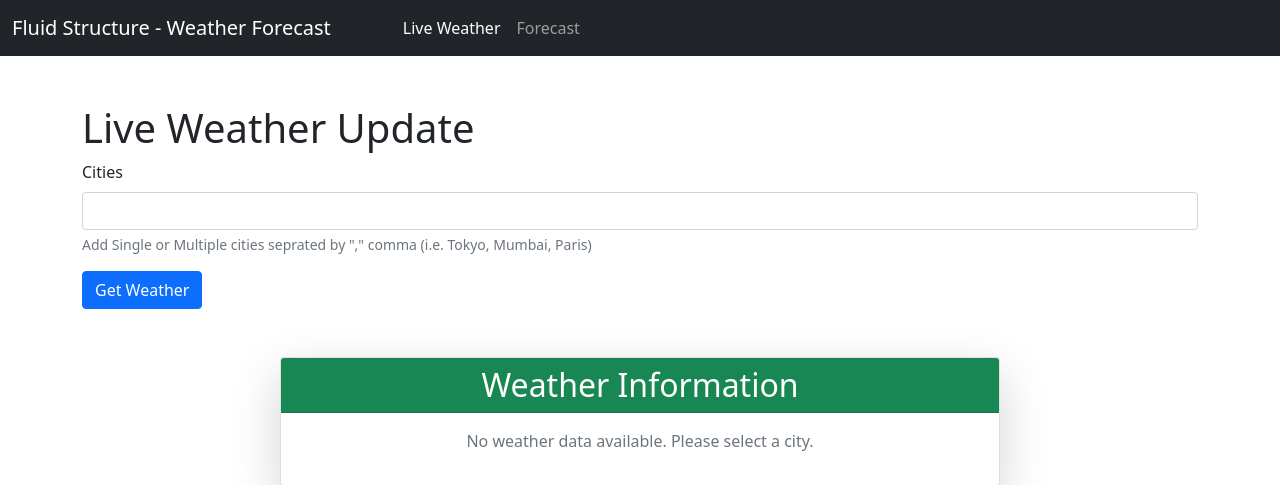
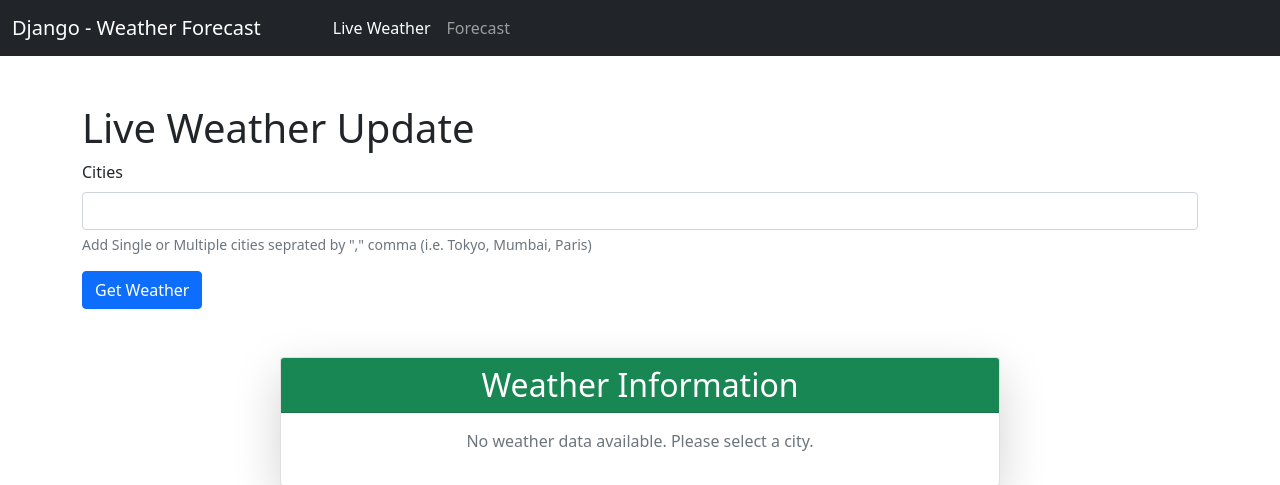
Before and after one commit to Faizgeeky/Django-Weather-Forecast-APP, a Django app: page / in a window 1280 px wide. Shown: the top 485 px of the page. Run offline with Django 5.2, Linux system fonts and the light colour scheme; some libraries are stand-ins or nearby versions.

Commit message:
fix : adding ss

```diff
--- a/api/templates/base.html
+++ b/api/templates/base.html
@@ -23,7 +23,7 @@
 <div>
 <nav class="navbar navbar-expand-lg navbar-dark bg-dark">
     <div class="container-fluid">
-        <a class="navbar-brand" href="{% url 'check_weather' %}">Fluid Structure - Weather Forecast</a>
+        <a class="navbar-brand" href="{% url 'check_weather' %}">Django - Weather Forecast</a>
         <button class="navbar-toggler" type="button" data-bs-toggle="collapse" data-bs-target="#navbarNav"
             aria-controls="navbarNav" aria-expanded="false" aria-label="Toggle navigation">
             <span class="navbar-toggler-icon"></span>
```
Also changed, not shown: README.md, prrof.png (added).
